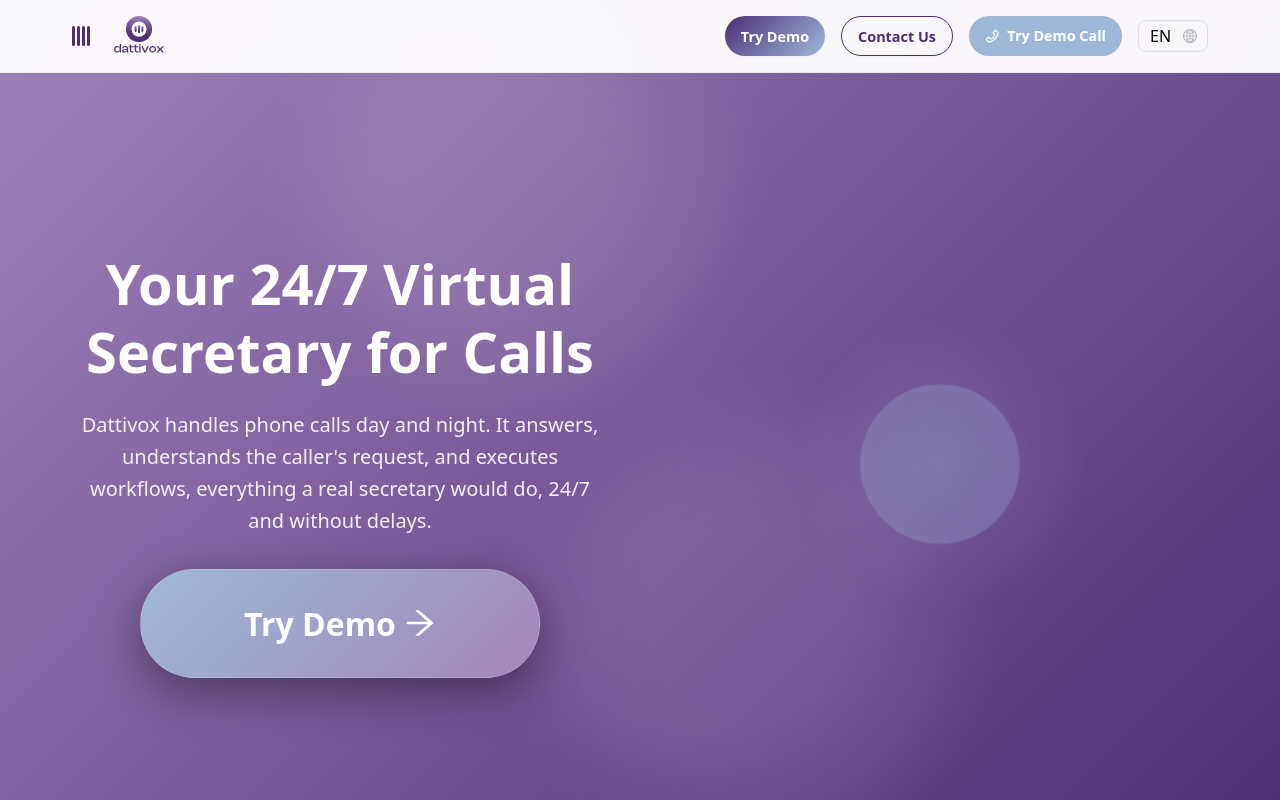
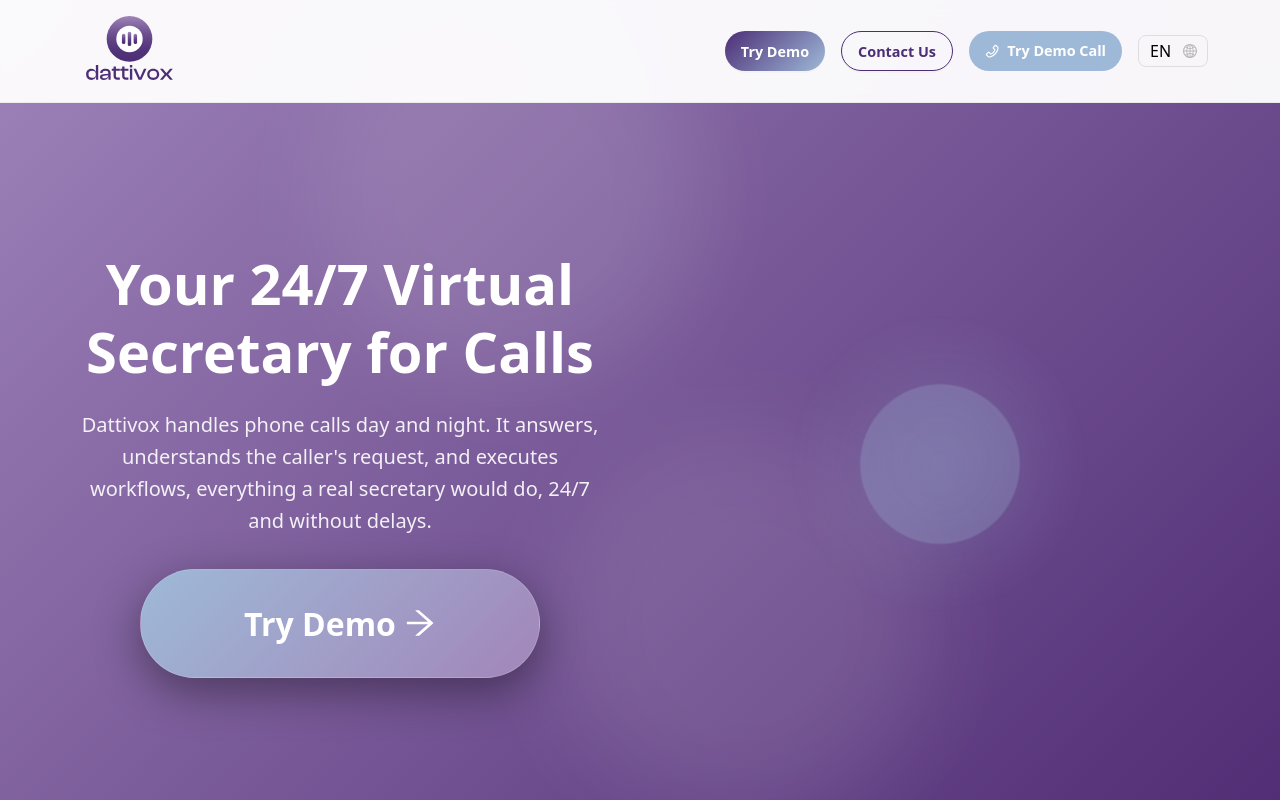
Before and after one commit to Dattico/Dattivox-website, a React (Vite) app: page / in a window 1280 px wide. Shown: the top 800 px of the page. Built offline with nearby package versions, Linux system fonts and the light colour scheme.

Commit message:
increased logo size and removed bars from navbar

```diff
--- a/src/pages/DattivoxLanding.css
+++ b/src/pages/DattivoxLanding.css
@@ -88,7 +88,7 @@
 }
 
 .header-logo-img {
-  height: 40px;
+  height: 70px;
   width: auto;
 }
 
--- a/src/pages/DattivoxLanding.jsx
+++ b/src/pages/DattivoxLanding.jsx
@@ -95,11 +95,6 @@
       <header className="top-header">
         <div className="header-content">
           <div className="header-logo">
-            <div className="kLogoMark" aria-hidden>
-              <span className="kBars">
-                <i /><i /><i /><i />
-              </span>
-            </div>
             <img src="/Dattivox - logo.svg" alt="Dattivox" className="header-logo-img" />
           </div>
           <div className="header-actions">
```
